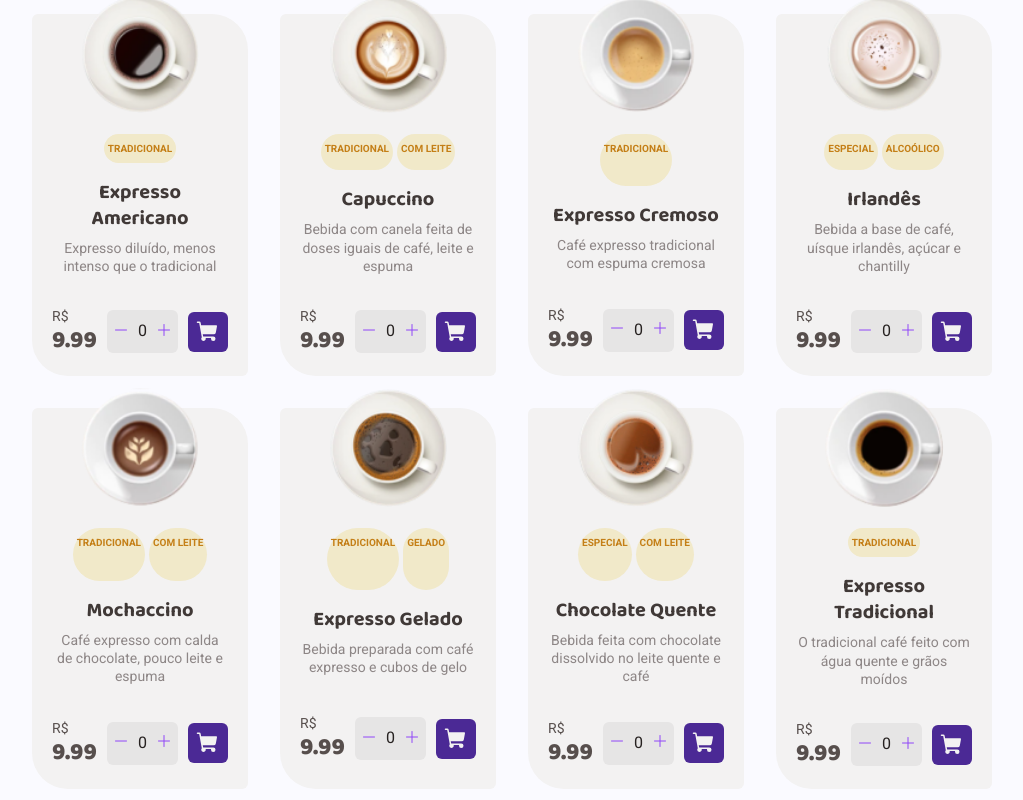
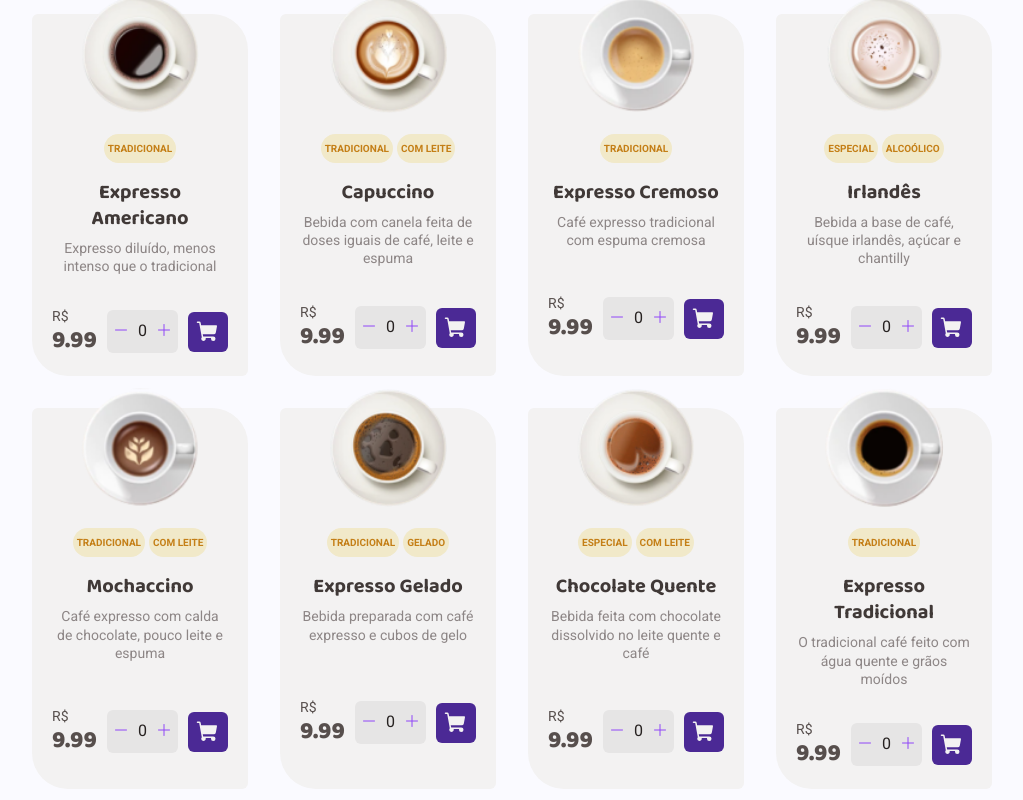
Before and after one commit to GustavoDuarteM/coffe-delivery, a React (Vite) app: page / in a window 1280 px wide. Shown: the part 920-1720 px from the top of the page, without its empty margins (128-1151 px from the left). Built offline with nearby package versions, Linux system fonts and the light colour scheme.

Commit message:
refact CoffeBuyActions component

```diff
--- a/package.json
+++ b/package.json
@@ -13,6 +13,7 @@
     "phosphor-react": "^1.4.1",
     "react": "^18.2.0",
     "react-dom": "^18.2.0",
+    "react-hook-form": "^7.44.3",
     "react-router-dom": "^6.11.2",
     "styled-components": "^5.3.9"
   },
--- /dev/null
+++ b/src/pages/home/components/CoffeBuyActions/index.tsx
@@ -0,0 +1,69 @@
+import { useForm } from 'react-hook-form'
+
+import { Minus, Plus, ShoppingCart } from 'phosphor-react'
+import { CoffeBuyActionsContainer, CoffeAmount, CoffeCartIncon } from './styles'
+import React from 'react'
+
+interface CoffeBuyActionsProps {
+  coffeId: string
+}
+
+export function CoffeBuyActions({ coffeId }: CoffeBuyActionsProps) {
+  const { register, handleSubmit, getValues, setValue, watch } = useForm({
+    defaultValues: {
+      ammount: 0,
+      id: coffeId,
+    },
+  })
+
+  function handleAddCoffeToCart() {
+    const inputName = `ammount`
+    const inputValue = getValues(inputName) | 0
+    if (inputValue <= 0) return
+
+    // proxy to provider cart
+    setValue(inputName, 0)
+  }
+
+  function handleAddCoffeAmount(
+    event: React.MouseEvent<HTMLButtonElement, MouseEvent>,
+  ) {
+    event.preventDefault()
+    const inputName = 'ammount'
+    const inputValue = getValues(inputName) | 0
+    setValue(inputName, inputValue + 1)
+  }
+
+  function handleRemoveCoffeAmount(
+    event: React.MouseEvent<HTMLButtonElement, MouseEvent>,
+  ) {
+    event.preventDefault()
+    const inputName = 'ammount'
+    const inputValue = getValues(inputName) | 0
+    if (inputValue <= 0) return
+    setValue(inputName, inputValue - 1)
+  }
+
+  const ammount = watch('ammount') | 0
+  return (
+    <form key={coffeId}>
+      <input hidden {...register('ammount')} />
+      <input hidden {...register('id')} />
+      <CoffeBuyActionsContainer>
+        <CoffeAmount>
+          <button onClick={handleRemoveCoffeAmount}>
+            <Minus size={16} />
+          </button>
+          <span>{ammount}</span>
+          <button onClick={handleAddCoffeAmount}>
+            <Plus size={16} />
+          </button>
+        </CoffeAmount>
+
+        <CoffeCartIncon onClick={handleSubmit(handleAddCoffeToCart)}>
+          <ShoppingCart size={24} weight="fill" />
+        </CoffeCartIncon>
+      </CoffeBuyActionsContainer>
+    </form>
+  )
+}
--- /dev/null
+++ b/src/pages/home/components/CoffeBuyActions/styles.ts
@@ -0,0 +1,48 @@
+import styled from 'styled-components'
+
+export const CoffeBuyActionsContainer = styled.div`
+  display: flex;
+  justify-content: center;
+  align-items: center;
+  gap: 10px;
+`
+export const CoffeAmount = styled.div`
+  display: flex;
+  align-items: center;
+  padding: 6px;
+  gap: 4px;
+  background-color: ${(props) => props.theme['base-button']};
+  border-radius: 6px;
+
+  & > button {
+    border: 0;
+    background-color: transparent;
+    cursor: pointer;
+    color: ${(props) => props.theme.purple};
+  }
+
+  & > button:hover {
+    color: ${(props) => props.theme['purple-dark']};
+  }
+  & > span {
+    padding: 5px;
+    font-weight: 400;
+    font-size: 1rem;
+    line-height: 130%;
+    color: ${(props) => props.theme['base-title']};
+  }
+`
+export const CoffeCartIncon = styled.div`
+  display: flex;
+  align-items: center;
+  padding: 8px;
+  border-radius: 6px;
+  color: ${(props) => props.theme['base-card']};
+  background-color: ${(props) => props.theme['purple-dark']};
+  cursor: pointer;
+  transition: background-color 0.2s ease-in-out;
+
+  &:hover {
+    background-color: ${(props) => props.theme.purple};
+  }
+`
--- a/src/pages/home/components/CoffeList/index.tsx
+++ b/src/pages/home/components/CoffeList/index.tsx
@@ -1,10 +1,6 @@
-import { Minus, Plus, ShoppingCart } from 'phosphor-react'
 import {
-  CoffeAmount,
   CoffeBuy,
-  CoffeBuyActions,
   CoffeCard,
-  CoffeCartIncon,
   CoffeDescription,
   CoffeImage,
   CoffeListContainer,
@@ -16,6 +12,8 @@ import {
 } from './styles'
 
 import { coffeData } from '../../../../assets/coffe_data'
+import { CoffeBuyActions } from '../CoffeBuyActions'
+
 const IMG_DIR = '/src/assets/coffes/'
 
 export function CoffeList() {
@@ -28,7 +26,7 @@ export function CoffeList() {
         {coffeData.map((coffe) => (
           <CoffeCard key={coffe.id}>
             <CoffeImage>
-              <img src={IMG_DIR + coffe.image} />
+              <img src={IMG_DIR + coffe.image} alt={coffe.name} />
             </CoffeImage>
 
             <CoffeTags>
@@ -47,20 +45,7 @@ export function CoffeList() {
                 <span>R$ </span>
                 <span>{coffe.price}</span>
               </CoffePrice>
-              <CoffeBuyActions>
-                <CoffeAmount>
-                  <button>
-                    <Minus size={16} />
-                  </button>
-                  <span>{0}</span>
-                  <button>
-                    <Plus size={16} />
-                  </button>
-                </CoffeAmount>
-                <CoffeCartIncon>
-                  <ShoppingCart size={24} weight="fill" />
-                </CoffeCartIncon>
-              </CoffeBuyActions>
+              <CoffeBuyActions coffeId={coffe.id.toString()} />
             </CoffeBuy>
           </CoffeCard>
         ))}
--- a/src/pages/home/components/CoffeList/styles.ts
+++ b/src/pages/home/components/CoffeList/styles.ts
@@ -52,7 +52,6 @@ export const CoffeImage = styled.div`
 `
 
 export const CoffeTags = styled.div`
-  flex: 1;
   display: flex;
   justify-content: center;
   gap: 4px;
@@ -111,49 +110,3 @@ export const CoffePrice = styled.div`
     line-height: 130%;
   }
 `
-export const CoffeBuyActions = styled.div`
-  display: flex;
-  justify-content: center;
-  align-items: center;
-  gap: 10px;
-`
-export const CoffeAmount = styled.div`
-  display: flex;
-  align-items: center;
-  padding: 6px;
-  gap: 4px;
-  background-color: ${(props) => props.theme['base-button']};
-  border-radius: 6px;
-
-  & > button {
-    border: 0;
-    background-color: transparent;
-    cursor: pointer;
-    color: ${(props) => props.theme.purple};
-  }
-
-  & > button:hover {
-    color: ${(props) => props.theme['purple-dark']};
-  }
-  & > span {
-    padding: 5px;
-    font-weight: 400;
-    font-size: 1rem;
-    line-height: 130%;
-    color: ${(props) => props.theme['base-title']};
-  }
-`
-export const CoffeCartIncon = styled.div`
-  display: flex;
-  align-items: center;
-  padding: 8px;
-  border-radius: 6px;
-  color: ${(props) => props.theme['base-card']};
-  background-color: ${(props) => props.theme['purple-dark']};
-  cursor: pointer;
-  transition: background-color 0.2s ease-in-out;
-
-  &:hover {
-    background-color: ${(props) => props.theme.purple};
-  }
-`
```
Also changed, not shown: 1 other file (tests, documents, lock files or other folders).
